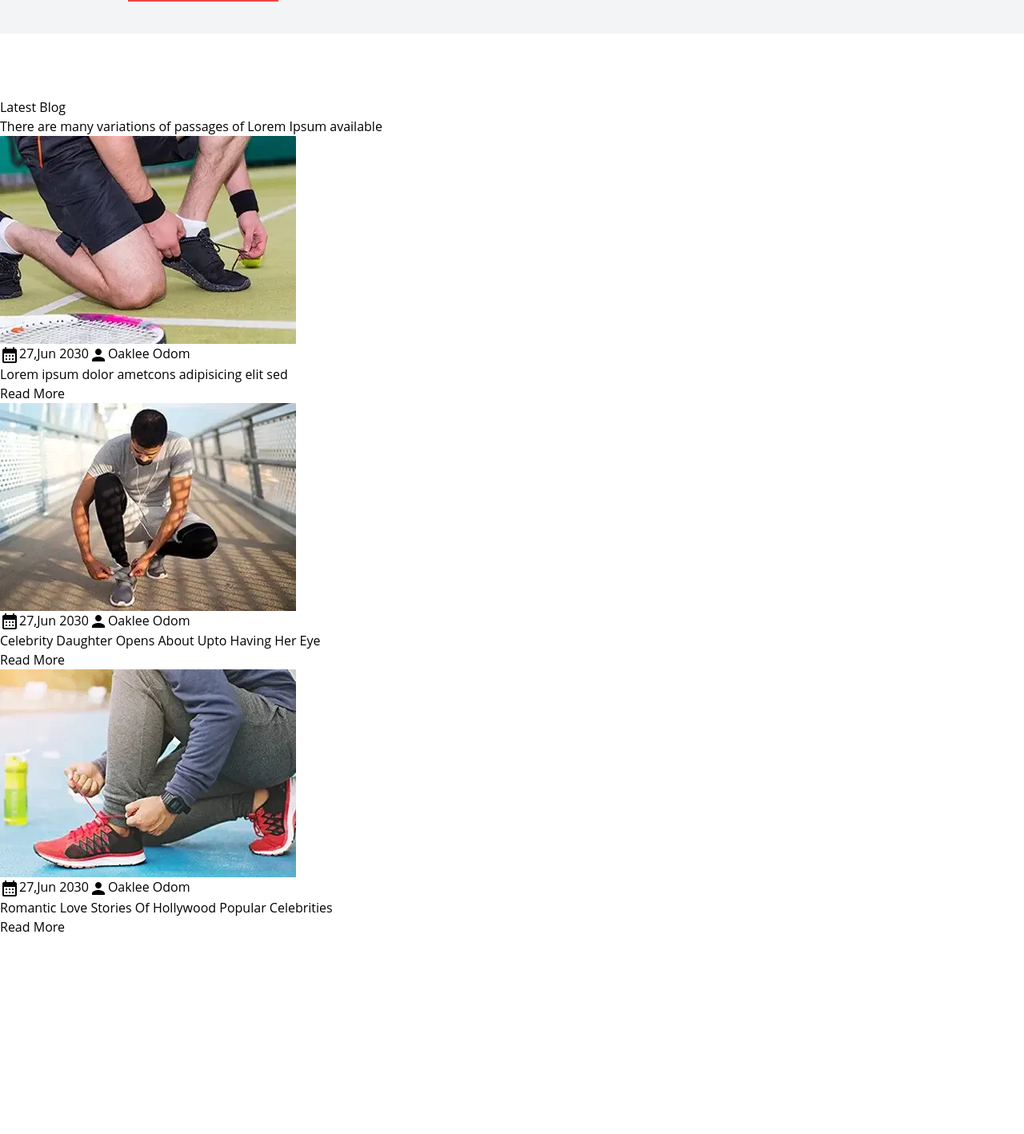
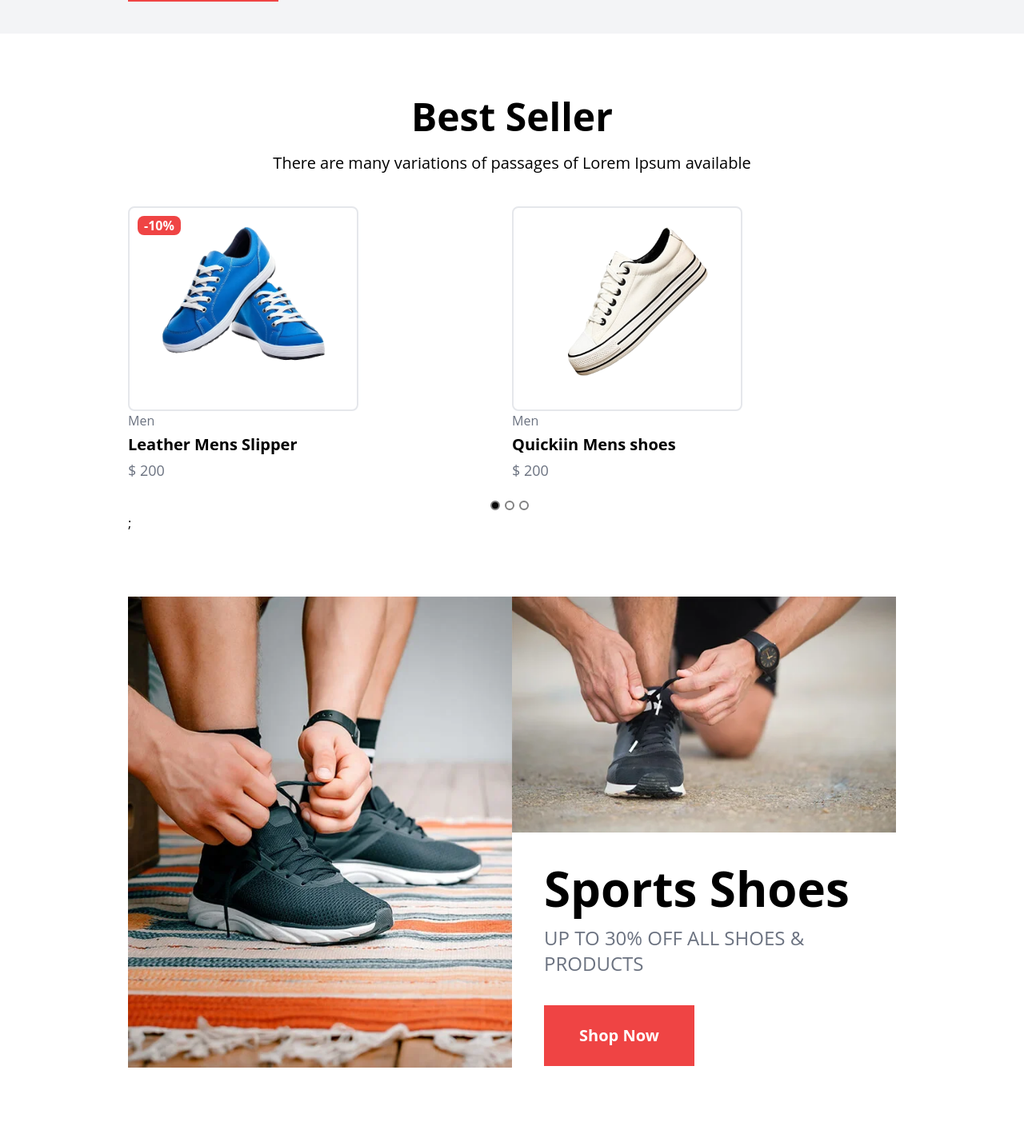
Before and after one commit to Paarth5/Shome, a React (Create React App) app: page / in a window 1280 px wide. Shown: the part 3080-4498 px from the top of the page at 80% size. Before the commit the page ends 4251 px from the top, so only its background shows below. Built offline with nearby package versions, Linux system fonts and the light colour scheme.

Commit message:
Basic Styling Complete

```diff
--- a/src/App.js
+++ b/src/App.js
@@ -15,7 +15,7 @@ function App() {
         <Route path="/register" element={<Register />}></Route>
         <Route path="*" element={<Home to="/" replace={true} />} />
       </Routes>
-      {/* <Footer /> */}
+      <Footer />
     </BrowserRouter>
   );
 }
--- a/src/Pages/home.jsx
+++ b/src/Pages/home.jsx
@@ -10,7 +10,7 @@ const Home = () => {
       <HomeHero />
       <Categories />
       <Featured />
-      {/* <BestSeller /> */}
+      <BestSeller />
       <Blog />
     </div>
   );
--- a/src/components/bestseller.jsx
+++ b/src/components/bestseller.jsx
@@ -1,5 +1,5 @@
 import React from "react";
-import Card from "./card";
+import Card2 from "./card2";
 import data from "../data/featured";
 import Carousel from "react-multi-carousel";
 import "react-multi-carousel/lib/styles.css";
@@ -18,42 +18,24 @@ const Bestseller = () => {
     mobile: {
       breakpoint: { max: 464, min: 0 },
       items: 1,
-      slidesToSlide: 1, // optional, default to 1.
+      slidesToSlide: 1,
     },
   };
   return (
     <>
       <div>
-        <h1>Best Seller</h1>
-        <p>There are many variations of passages of Lorem Ipsum available</p>
+        <h1 className="text-5xl font-bold text-center">Best Seller</h1>
+        <p className="text-xl mt-5 text-center mb-10">
+          There are many variations of passages of Lorem Ipsum available
+        </p>
       </div>
-      <div className="carousel-cont">
-        {/* <Carousel
+      <div className="px-40">
+        <Carousel
           swipeable={true}
-          draggable={false}
-          showDots={false}
-          renderButtonGroupOutside={false}
-          responsive={responsive}
-          ssr={true} // means to render carousel on server-side.
-          infinite={true}
-          autoPlaySpeed={2000}
-          keyBoardControl={true}
-          customTransition="all .5"
-          transitionDuration={500}
-          containerClass="carousel-container"
-          dotListClass="custom-dot-list-style"
-          itemClass="carousel-item-padding-40-px"
-        >
-          {data.map((d) => {
-            return <Card key={d.id} {...d} />;
-          })}
-        </Carousel> */}
-        <Carousel
-          swipeable={false}
-          draggable={false}
+          draggable={true}
           showDots={true}
           responsive={responsive}
-          ssr={true} // means to render carousel on server-side.
+          ssr={true}
           infinite={true}
           autoPlaySpeed={1000}
           keyBoardControl={true}
@@ -65,21 +47,36 @@ const Bestseller = () => {
           itemClass="carousel-item-padding-40-px"
         >
           {data.map((d) => {
-            return <Card key={d.id} {...d} />;
+            return <Card2 key={d.id} {...d} />;
           })}
         </Carousel>
         ;
       </div>
-      <div>
+      <div className="flex px-40 mt-20 justify-around">
         <div>
-          <img src=".\assets\images\sports_shoes1.png" alt="" />
+          <img
+            src=".\assets\images\sports_shoes1.png"
+            alt="blog"
+            className="image-zoom"
+          />
         </div>
         <div>
-          <img src=".\assets\images\sports_shoes2.png" alt="" />
-          <div>
-            <h1>Sports Shoes</h1>
-            <p>UP TO 30% OFF ALL SHOES & PRODUCTS</p>
-            <button>Shop Now</button>
+          <img
+            src=".\assets\images\sports_shoes2.png"
+            alt="blog"
+            className="image-zoom"
+          />
+          <div className="mt-10 ml-10">
+            <h1 className="text-6xl font-bold my-2">Sports Shoes</h1>
+            <p className="text-2xl text-gray-500 my-4">
+              UP TO 30% OFF ALL SHOES & PRODUCTS
+            </p>
+            <button
+              className="mt-5 text-xl font-bold text-white bg-red-500 px-10 py-5 border border-red-500 border-4
+          hover:bg-white hover:text-red-500"
+            >
+              Shop Now
+            </button>
           </div>
         </div>
       </div>
--- a/src/components/blog.jsx
+++ b/src/components/blog.jsx
@@ -3,10 +3,12 @@ import blogData from "../data/blogData";
 import BlogCard from "./blogCard";
 const Blog = () => {
   return (
-    <div>
-      <h1>Latest Blog</h1>
-      <p>There are many variations of passages of Lorem Ipsum available</p>
-      <div>
+    <div className="mt-20 px-40 last-comp">
+      <h1 className="text-5xl font-bold text-center">Latest Blog</h1>
+      <p className="text-xl mt-5 text-center mb-10">
+        There are many variations of passages of Lorem Ipsum available
+      </p>
+      <div className="flex justify-between">
         {blogData.map((d) => {
           return <BlogCard key={d.id} {...d} />;
         })}
--- a/src/components/blogCard.jsx
+++ b/src/components/blogCard.jsx
@@ -7,19 +7,24 @@ const BlogCard = (props) => {
   };
   return (
     <div>
-      <img src={props.img_src} alt={props.head} />
-      <div>
-        <CalendarMonthIcon />
+      <img src={props.img_src} alt={props.head} className="rounded-lg mb-10" />
+      <div className="mb-5 flex align-center">
+        <CalendarMonthIcon className="text-red-500 mr-2" />
         <a href="/" onClick={handleClick}>
           {props.date}
         </a>
-        <PersonIcon />
+        <PersonIcon className="text-red-500 mx-2" />
         <a href="/" onClick={handleClick}>
           {props.author}
         </a>
       </div>
-      <h2>{props.head}</h2>
-      <button>Read More</button>
+      <h2 className="text-xl font-bold">{props.head}</h2>
+      <button
+        className="mt-7 text-lg  font-bold text-white bg-black px-7 py-2
+          hover:bg-red-500 hover:text-white"
+      >
+        Read More
+      </button>
     </div>
   );
 };
--- /dev/null
+++ b/src/components/card2.jsx
@@ -0,0 +1,43 @@
+import React from "react";
+import FavoriteIcon from "@mui/icons-material/Favorite";
+import ShoppingCartIcon from "@mui/icons-material/ShoppingCart";
+import ZoomOutMapIcon from "@mui/icons-material/ZoomOutMap";
+import CompareIcon from "@mui/icons-material/Compare";
+const Card = (props) => {
+  const handleClick = (e) => {
+    e.preventDefault();
+  };
+  return (
+    <div className="feat-card relative mb-10 w-72">
+      <div className="zoomable-image border border-grey-500 p-3 border-2 rounded-lg h-64">
+        <img src={props.img_src} alt={props.name} className="feat-card-img" />
+      </div>
+      <div className="card-hidden-btn absolute top-5 right-5">
+        <button className="toggle-btn mb-2">
+          <FavoriteIcon />
+        </button>
+        <button className="toggle-btn mb-2">
+          <ShoppingCartIcon />
+        </button>
+        <button className="toggle-btn mb-2">
+          <ZoomOutMapIcon />
+        </button>
+        <button className="toggle-btn mb-2">
+          <CompareIcon />
+        </button>
+      </div>
+      {props.discount && (
+        <p className="absolute top-3 left-3 bg-red-500 rounded-lg px-2 text-white font-bold">
+          -{props.discount}%
+        </p>
+      )}
+      <a href="/" onClick={handleClick} className="text-gray-500 ">
+        {props.gender}
+      </a>
+      <p className="font-bold my-1 text-xl">{props.name}</p>
+      <p className="text-gray-500 text-lg">$ {props.price}</p>
+    </div>
+  );
+};
+
+export default Card;
--- a/src/index.css
+++ b/src/index.css
@@ -31,9 +31,6 @@ a:hover {
 }
 .feat-card-img {
   height: 200px;
-}
-.carousel-cont {
-  margin: 10px 10%;
 }
 .zoomable-image {
   overflow: hidden;
@@ -76,3 +73,10 @@ a:hover {
   scale: 1.02;
   transition: all 0.5s;
 }
+.image-zoom:hover {
+  scale: 1.02;
+  transition: all 0.25;
+}
+.last-comp {
+  margin-bottom: 400px;
+}
```
